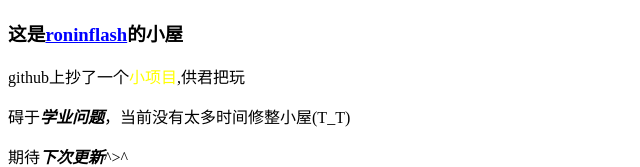
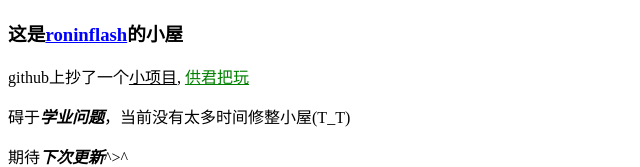
Before and after one commit to roninflash/roninflash.github.io, a plain HTML site: page index.html in a window 1280 px wide. Shown: the top 167 px of the page, without its empty margins (0-640 px from the left). Drawn offline with Linux system fonts and the light colour scheme.

Commit message:
Update index.html

```diff
--- a/index.html
+++ b/index.html
@@ -6,7 +6,8 @@
 </head>
 <body>
 <h3>这是<a href="https://www.roninflash.top/" style="color:blue;">roninflash</a>的小屋</h3>
-<p>github上抄了一个<a herf="https://github.com/WindyOption/Gravity-Points" style="color:yellow;">小项目</a>,<a herf="https://roninflash.top//gravitypoints">供君把玩</a></p>
+<p>github上抄了一个<a href="https://github.com/WindyOption/Gravity-Points" style="color:black;">小项目</a>,
+<a href="https://roninflash.top//gravitypoints" style="color:green;">供君把玩</a></p>
 <p>碍于<i><strong>学业问题</strong></i>，当前没有太多时间修整小屋(T_T)</p>
 <p>期待<i><strong>下次更新</strong></i>^>^</p>
 <p>大懒狗下次更新估计得等到寒假了</p>
```
